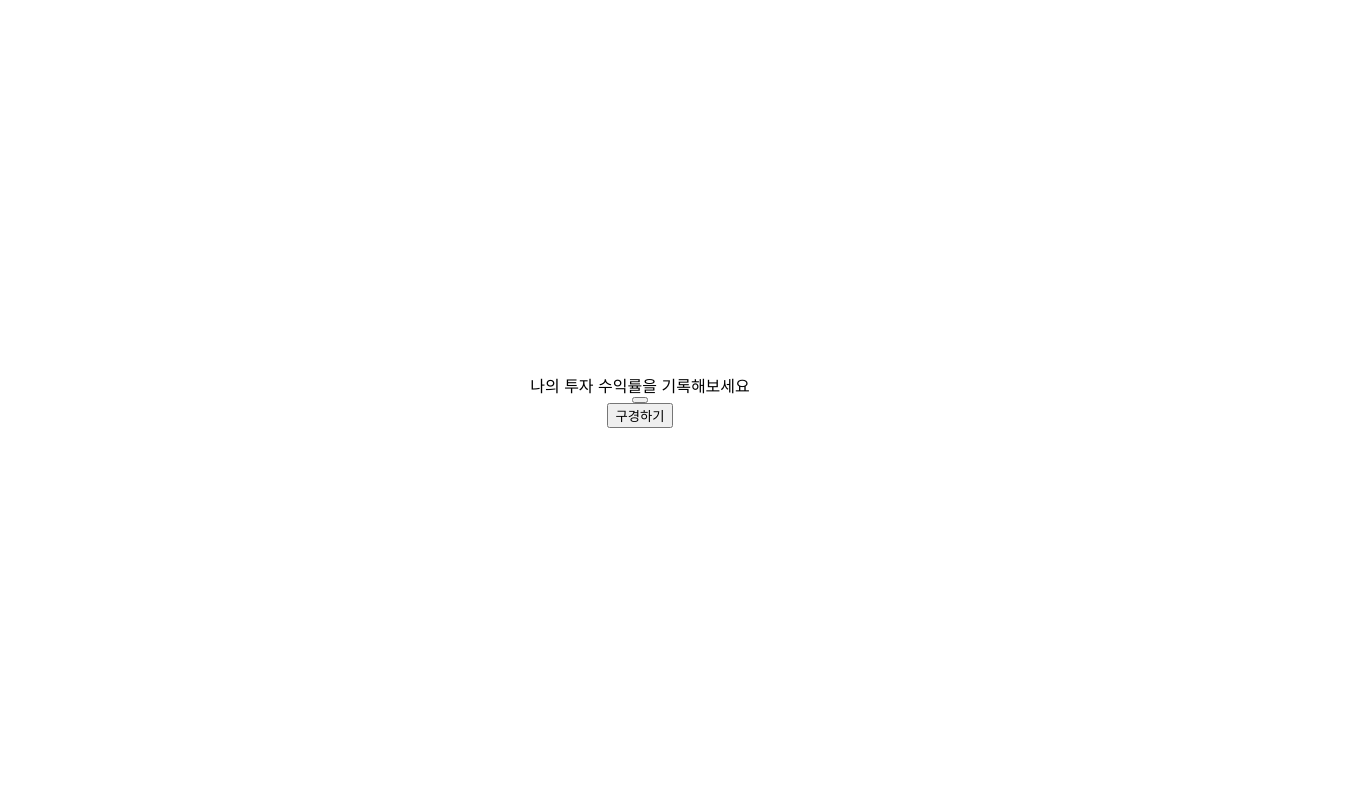
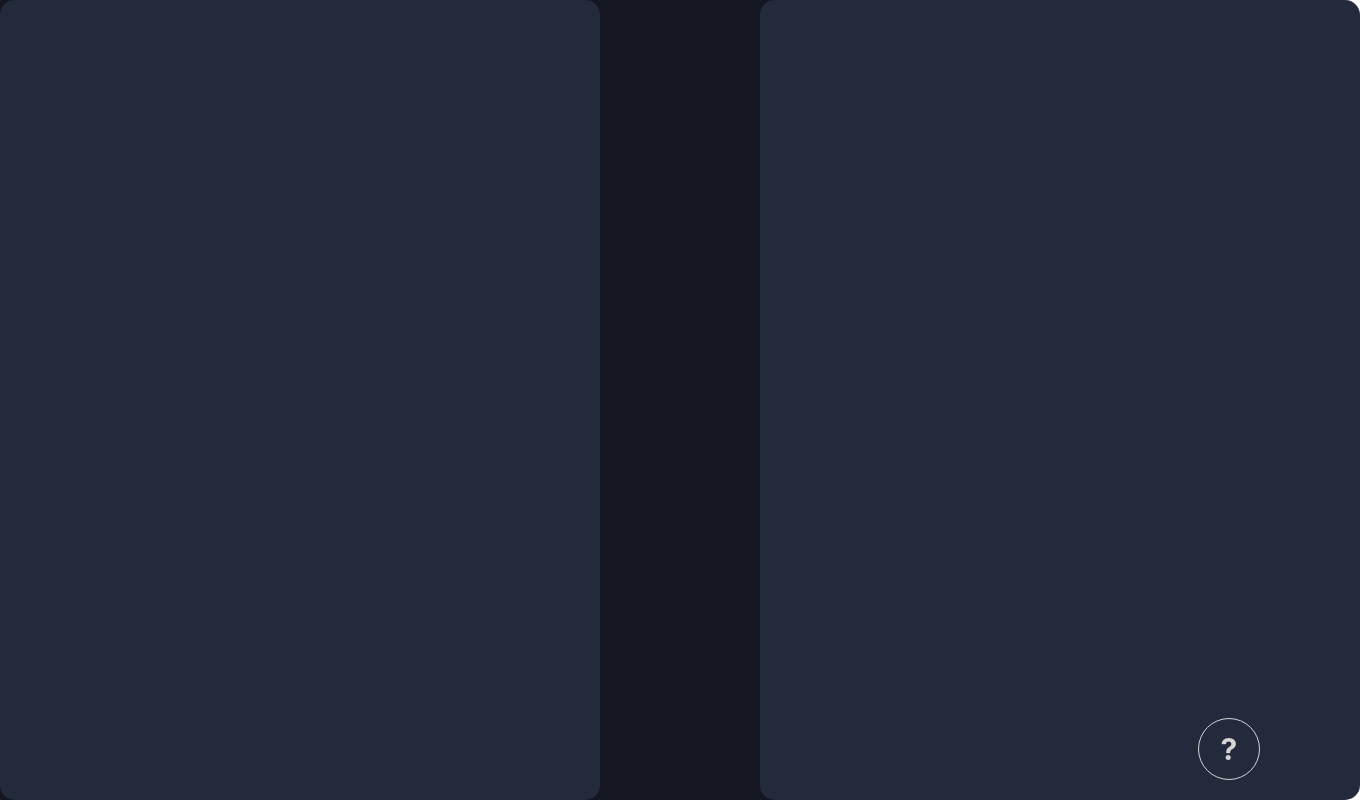
Before and after one commit to yongyongi/richroad, a React (Create React App) app: page / in a window 1280 px wide. Shown: the whole page, 1360 px wide, since content can reach past the window. Built offline with nearby package versions, Linux system fonts and the light colour scheme.

Commit message:
Add mainpage frame

```diff
--- a/src/App.js
+++ b/src/App.js
@@ -1,11 +1,15 @@
 import React from "react";
 import styled from "styled-components";
 import LandingPage from "../src/pages/LandingPage";
+import MainPage from "../src/pages/MainPage";
+import Question from "../src/components/QuestionIcon";
 
 function App() {
   return (
     <Container>
-      <LandingPage />
+      <MainPage />
+      {/* <LandingPage /> */}
+      <Question />
     </Container>
   );
 }
@@ -15,5 +19,6 @@ const Container = styled.div`
   place-items: center;
   width: 100vw;
   height: 100vh;
+  background-color: #141722;
 `;
 export default App;
--- /dev/null
+++ b/src/components/QuestionIcon.js
@@ -0,0 +1,26 @@
+import React from "react";
+import styled from "styled-components";
+
+function QuestionIcon() {
+  return <Circle>?</Circle>;
+}
+
+const Circle = styled.div`
+  cursor: pointer;
+  margin: 20px;
+  background-color: #232a3c;
+  border-radius: 50%;
+  width: 60px;
+  height: 60px;
+  text-align: center;
+  line-height: 60px;
+  font-size: 30px;
+  color: #d5d5d5;
+  border: 1px solid #d5d5d5;
+  font-weight: bolder;
+  position: absolute;
+  bottom: 0;
+  right: 0;
+`;
+
+export default QuestionIcon;
--- a/src/pages/LandingPage.js
+++ b/src/pages/LandingPage.js
@@ -1,11 +1,16 @@
 import React from "react";
 import styled from "styled-components";
+import google from "../img/google.png";
 
 function LandingPage() {
   return (
     <Container>
-      <Text>나의 투자 수익률을 기록해보세요</Text>
-      <LoginButton></LoginButton>
+      <Text>
+        나의 투자 수익률을
+        <br />
+        기록해보세요
+      </Text>
+      <LoginButton src={google} />
       <GuestButton>구경하기</GuestButton>
     </Container>
   );
@@ -16,8 +21,29 @@ const Container = styled.div`
   place-items: center;
 `;
 
-const Text = styled.div``;
-const LoginButton = styled.button``;
-const GuestButton = styled.button``;
+const Text = styled.p`
+  margin-top: -100px;
+  font-size: 80px;
+  text-align: center;
+  color: #d5d5d5;
+`;
+const LoginButton = styled.img`
+  object-fit: contain;
+  width: 250px;
+  cursor: pointer;
+`;
+const GuestButton = styled.button`
+  margin: 20px;
+  background-color: #f7a81b;
+  border: none;
+  width: 250px;
+  height: 5vh;
+  border-radius: 10px;
+  font-size: 20px;
+  object-fit: contain;
+  cursor: pointer;
+  color: white;
+  font-weight: bolder;
+`;
 
 export default LandingPage;
--- /dev/null
+++ b/src/pages/MainPage.js
@@ -0,0 +1,42 @@
+import React from "react";
+import styled, { css } from "styled-components";
+
+function MainPage() {
+  return (
+    <Container>
+      <Contents>
+        <Block left />
+        <Block right />
+      </Contents>
+    </Container>
+  );
+}
+
+const Container = styled.div`
+  width: 100vw;
+  height: 100vh;
+  display: flex;
+`;
+const Contents = styled.div`
+  flex: 1;
+  display: flex;
+  justify-content: center;
+  align-items: center;
+`;
+
+const Block = styled.div`
+  ${(props) =>
+    props.left
+      ? css`
+          margin-right: 80px;
+        `
+      : css`
+          margin-left: 80px;
+        `}
+  border-radius: 15px;
+  width: 600px;
+  height: 800px;
+  background-color: #232a3c;
+`;
+
+export default MainPage;
```
Also changed, not shown: src/img/google.png (added).
